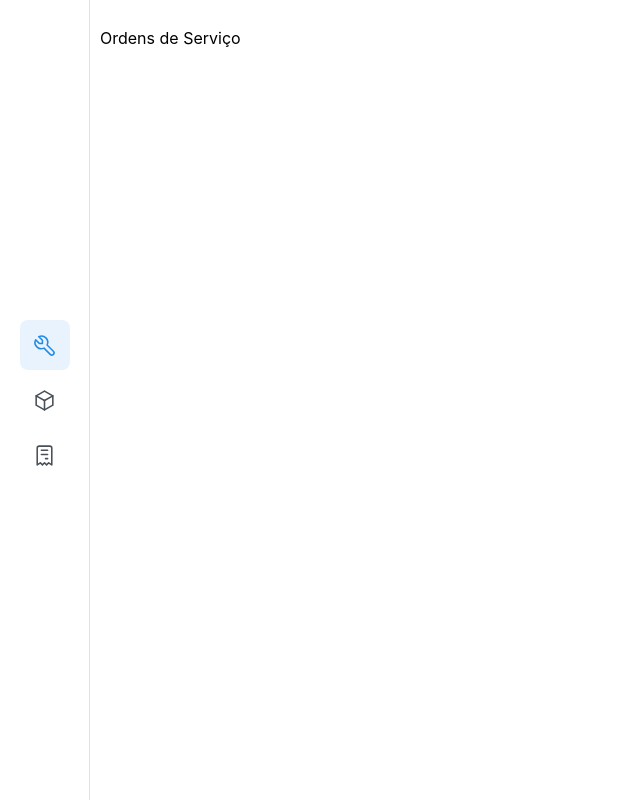
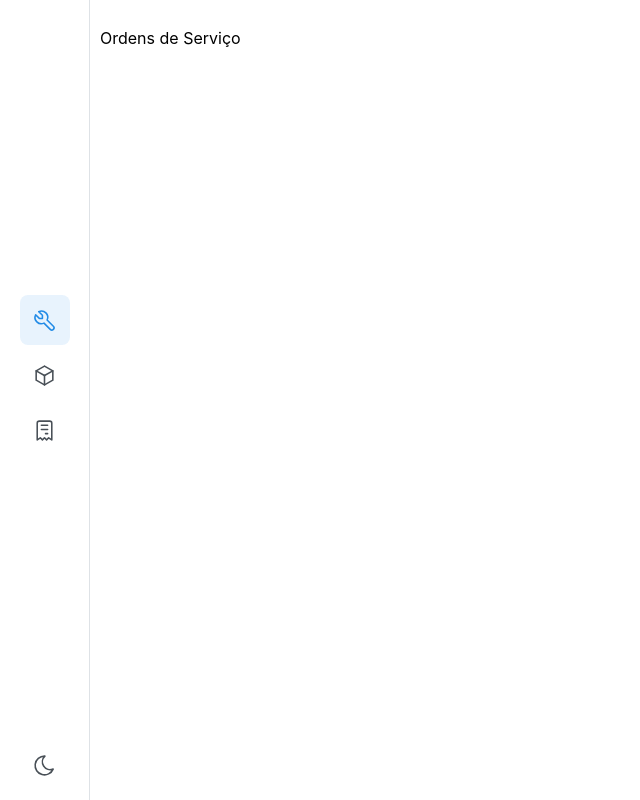
Before and after one commit to FelipeCavichiolliSilvestre/cabelo-autosys, a React (Vite) app: page /orders in a window 1280 px wide. Shown: the whole page, without its empty margins (0-640 px from the left). Built offline with nearby package versions, Linux system fonts and the light colour scheme.

Commit message:
added theme toggle

```diff
--- a/src/App.tsx
+++ b/src/App.tsx
@@ -8,7 +8,7 @@ import AppRoutes from './AppRoutes';
 
 export default function App() {
   return (
-    <MantineProvider>
+    <MantineProvider defaultColorScheme="auto">
       <Notifications limit={3} />
       <ModalsProvider>
         <BrowserRouter>
--- a/src/components/Navbar/Navbar.module.css
+++ b/src/components/Navbar/Navbar.module.css
@@ -1,4 +1,4 @@
-.link {
+.item {
   width: 50px;
   height: 50px;
   border-radius: var(--mantine-radius-md);
--- a/src/components/Navbar/Navbar.tsx
+++ b/src/components/Navbar/Navbar.tsx
@@ -1,6 +1,12 @@
 import { useMemo, useState } from 'react';
-import { Stack, FloatingIndicator, UnstyledButton, Tooltip } from '@mantine/core';
-import { IconBox, IconTool, IconReceipt } from '@tabler/icons-react';
+import {
+  Stack,
+  FloatingIndicator,
+  UnstyledButton,
+  Tooltip,
+  useMantineColorScheme,
+} from '@mantine/core';
+import { IconBox, IconTool, IconReceipt, IconMoon, IconSun } from '@tabler/icons-react';
 import { Link, useLocation } from 'react-router';
 import classes from './Navbar.module.css';
 
@@ -16,6 +22,7 @@ export default function Navbar() {
     () => itemsData.findIndex((link) => location.pathname.startsWith(link.href)),
     [location],
   );
+  const { toggleColorScheme } = useMantineColorScheme();
 
   /* refs required for the FloatingIndicator */
   const [rootRef, setRootRef] = useState<HTMLDivElement | null>(null);
@@ -28,7 +35,7 @@ export default function Navbar() {
   const links = itemsData.map((link, index) => (
     <Tooltip label={link.label} key={link.href} position="right">
       <UnstyledButton
-        className={classes.link}
+        className={classes.item}
         component="a"
         renderRoot={(props) => <Link {...props} to={link.href} />}
         data-active={active === index}
@@ -40,7 +47,15 @@ export default function Navbar() {
   ));
 
   return (
-    <Stack pos="relative" gap={5} ref={setRootRef}>
+    <>
+      <Stack
+        style={{ flex: 1 }}
+        pos="relative"
+        align="center"
+        justify="center"
+        gap={5}
+        ref={setRootRef}
+      >
         {links}
 
         <FloatingIndicator
@@ -49,5 +64,14 @@ export default function Navbar() {
           className={classes.indicator}
         />
       </Stack>
+
+      <UnstyledButton darkHidden className={classes.item} onClick={toggleColorScheme}>
+        <IconMoon className={classes.label} size={25} stroke={1.5} />
+      </UnstyledButton>
+
+      <UnstyledButton lightHidden className={classes.item} onClick={toggleColorScheme}>
+        <IconSun className={classes.label} size={25} stroke={1.5} />
+      </UnstyledButton>
+    </>
   );
 }
```
Lines whose indentation alone changed are shown as unchanged.
